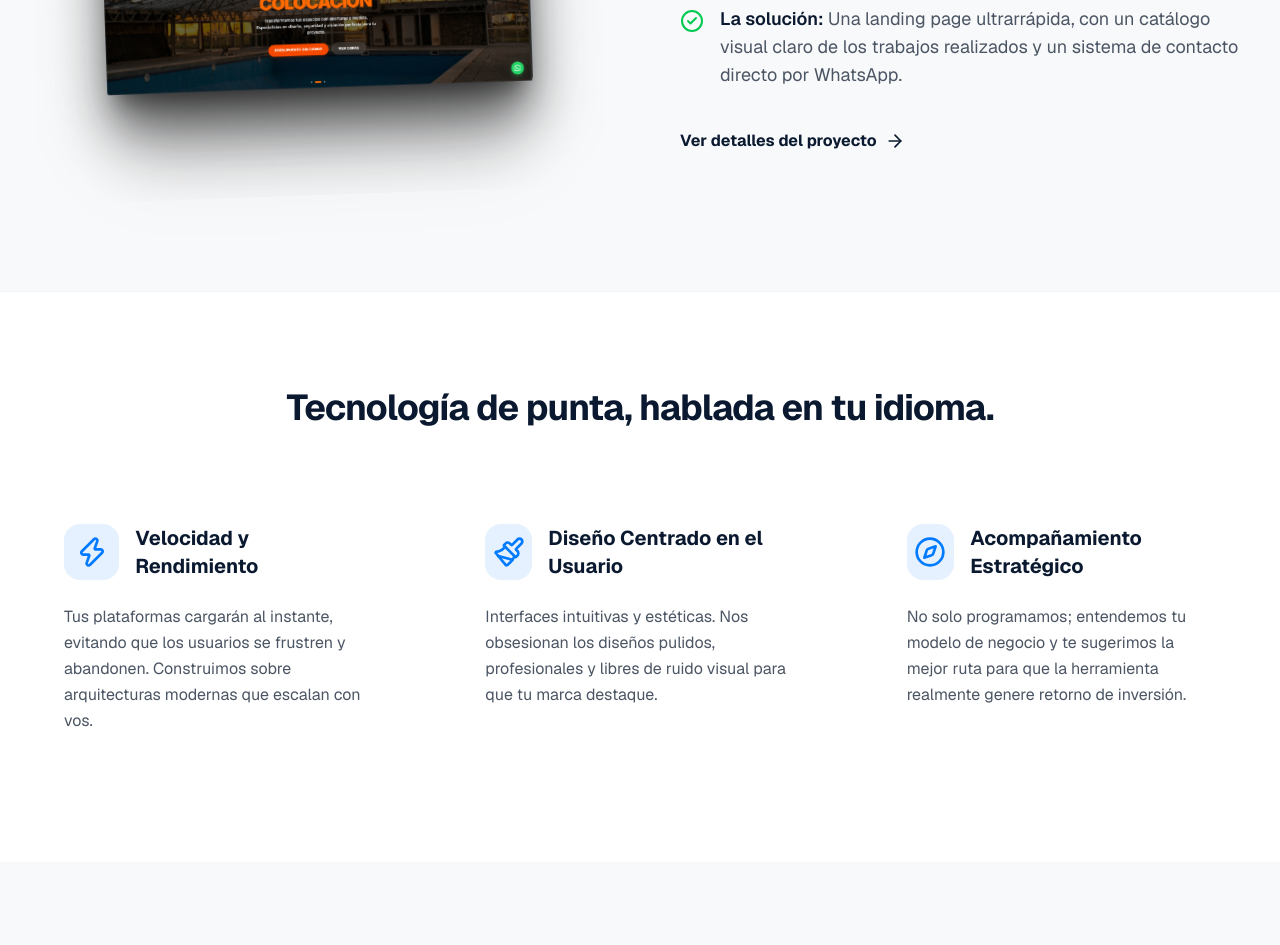
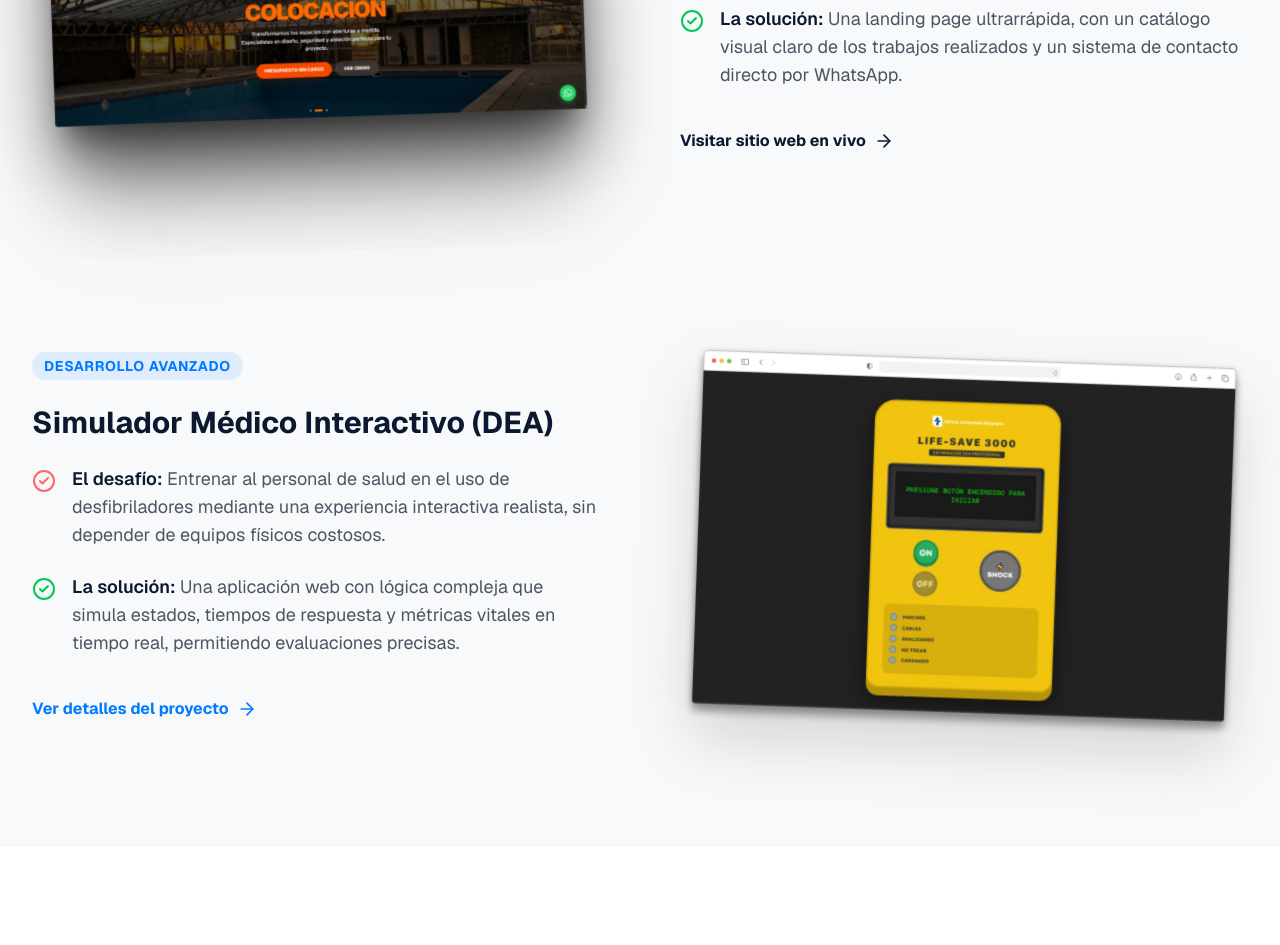
Before and after one commit to tomireyes28/wedevi, a Next.js app: page / in a window 1280 px wide. Shown: the part 4020-4965 px from the top of the page. Built offline with nearby package versions, Linux system fonts and the light colour scheme.

Commit message:
chore: update global metadata for seo and social media sharing

```diff
--- a/src/app/layout.tsx
+++ b/src/app/layout.tsx
@@ -13,8 +13,32 @@ const geistMono = Geist_Mono({
 });
 
 export const metadata: Metadata = {
-  title: "Create Next App",
-  description: "Generated by create next app",
+  title: "Wedevi | Software a medida para negocios",
+  description: "Diseñamos y desarrollamos plataformas de gestión, automatizaciones y webs profesionales. Dejá de adaptar tu negocio a herramientas genéricas.",
+  keywords: [
+    "software a medida",
+    "desarrollo web",
+    "sistemas de gestión",
+    "automatización de procesos",
+    "agencia de software",
+    "desarrollo frontend",
+    "Wedevi",
+    "Argentina"
+  ],
+  authors: [{ name: "Wedevi" }],
+  openGraph: {
+    title: "Wedevi | Software a medida para negocios",
+    description: "Plataformas de gestión y webs de alta conversión para empresas que quieren crecer sin cuellos de botella.",
+    url: "https://wedevi.com", // Acá vas a poner tu dominio final
+    siteName: "Wedevi",
+    locale: "es_AR",
+    type: "website",
+  },
+  twitter: {
+    card: "summary_large_image",
+    title: "Wedevi | Software a medida",
+    description: "Plataformas de gestión y webs de alta conversión para empresas que quieren crecer sin cuellos de botella.",
+  },
 };
 
 export default function RootLayout({
--- a/src/components/sections/Cases.tsx
+++ b/src/components/sections/Cases.tsx
@@ -45,18 +45,19 @@ export default function Cases() {
 
               <div className="space-y-6 text-brand-gray text-lg">
                 <div className="flex gap-4">
-                  <div className="mt-1 text-red-400"><CheckCircle2 size={24} /></div>
+                  <div className="mt-1 text-red-400"><CheckCircle2 className="shrink-0" size={24} /></div>
                   <p><strong className="text-brand-navy font-semibold">El desafío:</strong> Organizar la información de pacientes y turnos de forma privada y eficiente para profesionales independientes que usan papel o Excel.</p>
                 </div>
                 <div className="flex gap-4">
-                  <div className="mt-1 text-green-500"><CheckCircle2 size={24} /></div>
+                  <div className="mt-1 text-green-500"><CheckCircle2 className="shrink-0" size={24} /></div>
                   <p><strong className="text-brand-navy font-semibold">La solución:</strong> Un portal seguro con roles de usuario, agenda integrada y carga de datos ágil. Todo bajo una interfaz limpia que reduce la carga cognitiva.</p>
                 </div>
               </div>
 
-              <button className="mt-10 flex items-center gap-2 text-brand-blue font-bold hover:gap-4 transition-all">
+              {/* Transformado a etiqueta <a> para redirigir a un PDF o vista detallada */}
+              <a href="/casos/therapio-detalles.pdf" target="_blank" rel="noopener noreferrer" className="mt-10 inline-flex items-center gap-2 text-brand-blue font-bold hover:gap-4 transition-all cursor-pointer">
                 Ver detalles del proyecto <ArrowRight size={20} />
-              </button>
+              </a>
             </motion.div>
 
             {/* Mockup Real: Therapio */}
@@ -73,7 +74,7 @@ export default function Cases() {
                 alt="Dashboard de la Plataforma Therapio"
                 width={800}
                 height={600}
-                className="w-full h-auto object-contain transform lg:rotate-2 hover:rotate-0 transition-transform duration-500 drop-shadow-2xl"
+                className="w-full h-auto object-contain transform scale-110 lg:scale-125 lg:rotate-2 hover:rotate-0 transition-transform duration-500 drop-shadow-2xl"
               />
             </motion.div>
           </div>
@@ -95,7 +96,7 @@ export default function Cases() {
                 alt="Web Corporativa de Aberturas"
                 width={800}
                 height={600}
-                className="w-full h-auto object-contain transform lg:-rotate-2 hover:rotate-0 transition-transform duration-500 drop-shadow-2xl"
+                className="w-full h-auto object-contain transform scale-110 lg:scale-125 lg:-rotate-2 hover:rotate-0 transition-transform duration-500 drop-shadow-2xl"
               />
             </motion.div>
 
@@ -114,20 +115,73 @@ export default function Cases() {
 
               <div className="space-y-6 text-brand-gray text-lg">
                 <div className="flex gap-4">
-                  <div className="mt-1 text-red-400"><CheckCircle2 size={24} /></div>
+                  <div className="mt-1 text-red-400"><CheckCircle2 className="shrink-0" size={24} /></div>
                   <p><strong className="text-brand-navy font-semibold">El desafío:</strong> Modernizar la imagen de una empresa de instalaciones (aberturas/vidriería) para captar clientes corporativos y ganar licitaciones.</p>
                 </div>
                 <div className="flex gap-4">
-                  <div className="mt-1 text-green-500"><CheckCircle2 size={24} /></div>
+                  <div className="mt-1 text-green-500"><CheckCircle2 className="shrink-0" size={24} /></div>
                   <p><strong className="text-brand-navy font-semibold">La solución:</strong> Una landing page ultrarrápida, con un catálogo visual claro de los trabajos realizados y un sistema de contacto directo por WhatsApp.</p>
                 </div>
               </div>
 
-              <button className="mt-10 flex items-center gap-2 text-brand-navy font-bold hover:gap-4 transition-all">
-                Ver detalles del proyecto <ArrowRight size={20} />
-              </button>
+              {/* Link directo a la web del cliente */}
+              <a href="https://www.link-a-la-web-de-aberturas.com" target="_blank" rel="noopener noreferrer" className="mt-10 inline-flex items-center gap-2 text-brand-navy font-bold hover:gap-4 transition-all cursor-pointer">
+                Visitar sitio web en vivo <ArrowRight size={20} />
+              </a>
             </motion.div>
 
+          </div>
+
+          {/* Caso 3: Simulador DEA (Texto a la Izq, Imagen a la Der) */}
+          <div className="grid lg:grid-cols-2 gap-12 lg:gap-20 items-center">
+            <motion.div
+              initial={{ opacity: 0, x: -50 }}
+              whileInView={{ opacity: 1, x: 0 }}
+              viewport={{ once: true, margin: "-100px" }}
+              transition={{ duration: 0.7, ease: "easeOut" }}
+              className="order-2 lg:order-1"
+            >
+              <div className="inline-flex items-center gap-2 px-3 py-1 rounded-full bg-brand-blue/10 text-brand-blue text-sm font-bold tracking-wider uppercase mb-6">
+                Desarrollo Avanzado
+              </div>
+              <h3 className="text-3xl font-bold text-brand-navy mb-6 leading-tight">
+                Simulador Médico Interactivo (DEA)
+              </h3>
+
+              <div className="space-y-6 text-brand-gray text-lg">
+                <div className="flex gap-4">
+                  <div className="mt-1 text-red-400"><CheckCircle2 className="shrink-0" size={24} /></div>
+                  <p><strong className="text-brand-navy font-semibold">El desafío:</strong> Entrenar al personal de salud en el uso de desfibriladores mediante una experiencia interactiva realista, sin depender de equipos físicos costosos.</p>
+                </div>
+                <div className="flex gap-4">
+                  <div className="mt-1 text-green-500"><CheckCircle2 className="shrink-0" size={24} /></div>
+                  <p><strong className="text-brand-navy font-semibold">La solución:</strong> Una aplicación web con lógica compleja que simula estados, tiempos de respuesta y métricas vitales en tiempo real, permitiendo evaluaciones precisas.</p>
+                </div>
+              </div>
+
+              {/* Link a un PDF o vista detallada */}
+              <a href="/casos/simulador-dea-detalles.pdf" target="_blank" rel="noopener noreferrer" className="mt-10 inline-flex items-center gap-2 text-brand-blue font-bold hover:gap-4 transition-all cursor-pointer">
+                Ver detalles del proyecto <ArrowRight size={20} />
+              </a>
+            </motion.div>
+
+            {/* Mockup Real: Simulador DEA */}
+            <motion.div
+              initial={{ opacity: 0, x: 50 }}
+              whileInView={{ opacity: 1, x: 0 }}
+              viewport={{ once: true, margin: "-100px" }}
+              transition={{ duration: 0.7, delay: 0.2, ease: "easeOut" }}
+              className="order-1 lg:order-2 relative"
+            >
+              <div className="absolute inset-0 bg-brand-blue/10 blur-3xl rounded-full transform scale-110 -z-10"></div>
+              <Image
+                src="/image3.png"
+                alt="Simulador Médico DEA"
+                width={800}
+                height={600}
+                className="w-full h-auto object-contain transform scale-110 lg:scale-125 lg:rotate-2 hover:rotate-0 transition-transform duration-500 drop-shadow-2xl"
+              />
+            </motion.div>
           </div>
 
         </div>
```
